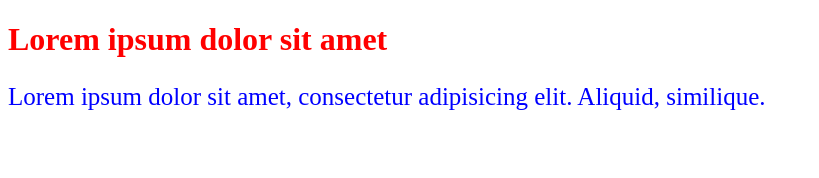
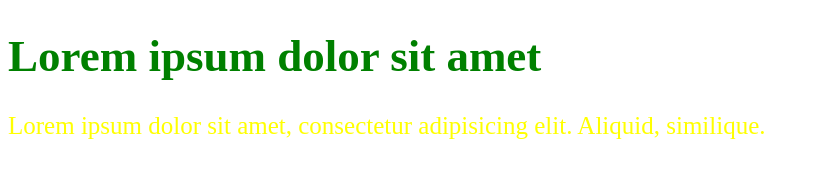
Before and after one commit to alimov90/test-app, a plain HTML site: page index.html in a window 1280 px wide. Shown: the whole page, without its empty margins (0-819 px from the left). Drawn offline with Linux system fonts and the light colour scheme.

Commit message:
Update main.css

```diff
--- a/main.css
+++ b/main.css
@@ -1,7 +1,8 @@
 p{
     font-size: 25px;
-    color: blue;
+    color: yellow;
 }
 h1{
-    color: red;
+    color: green;
+    font-size:45px;
 }
```
